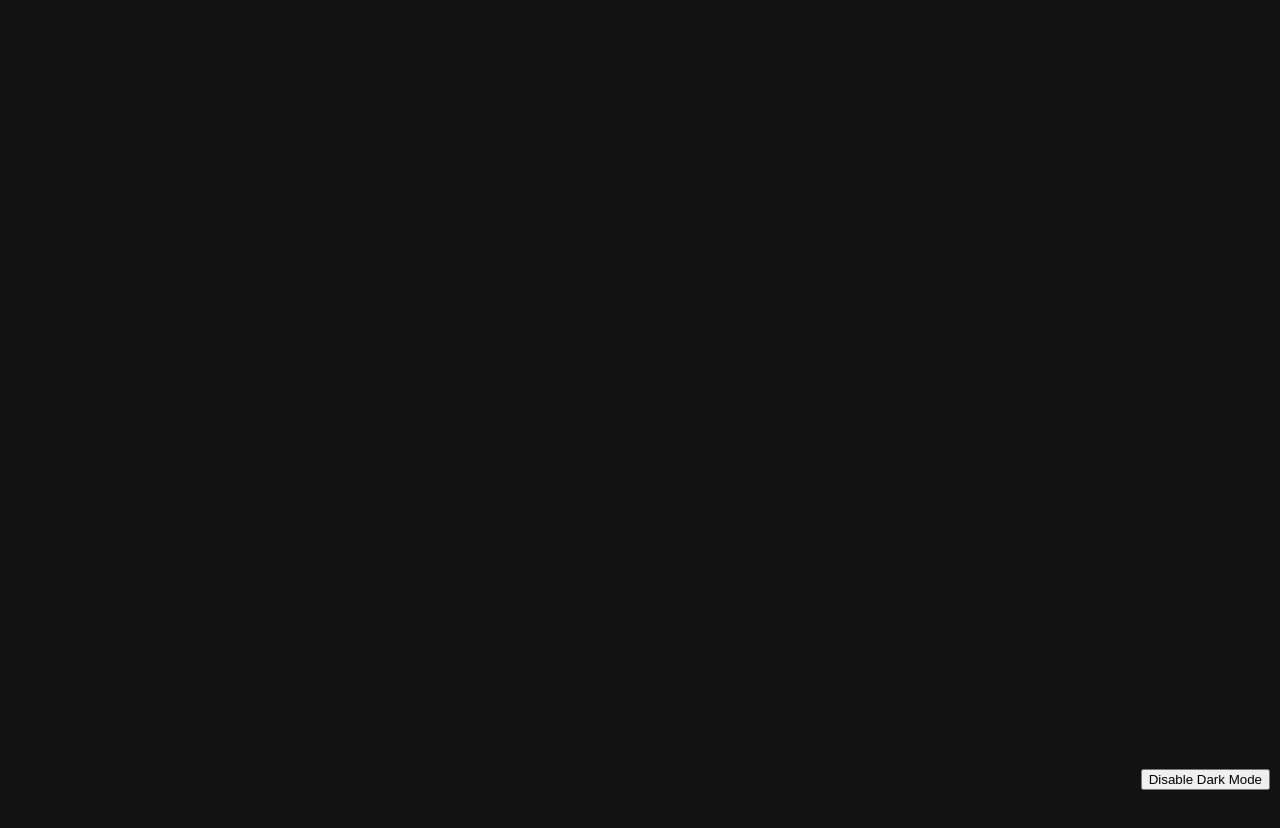
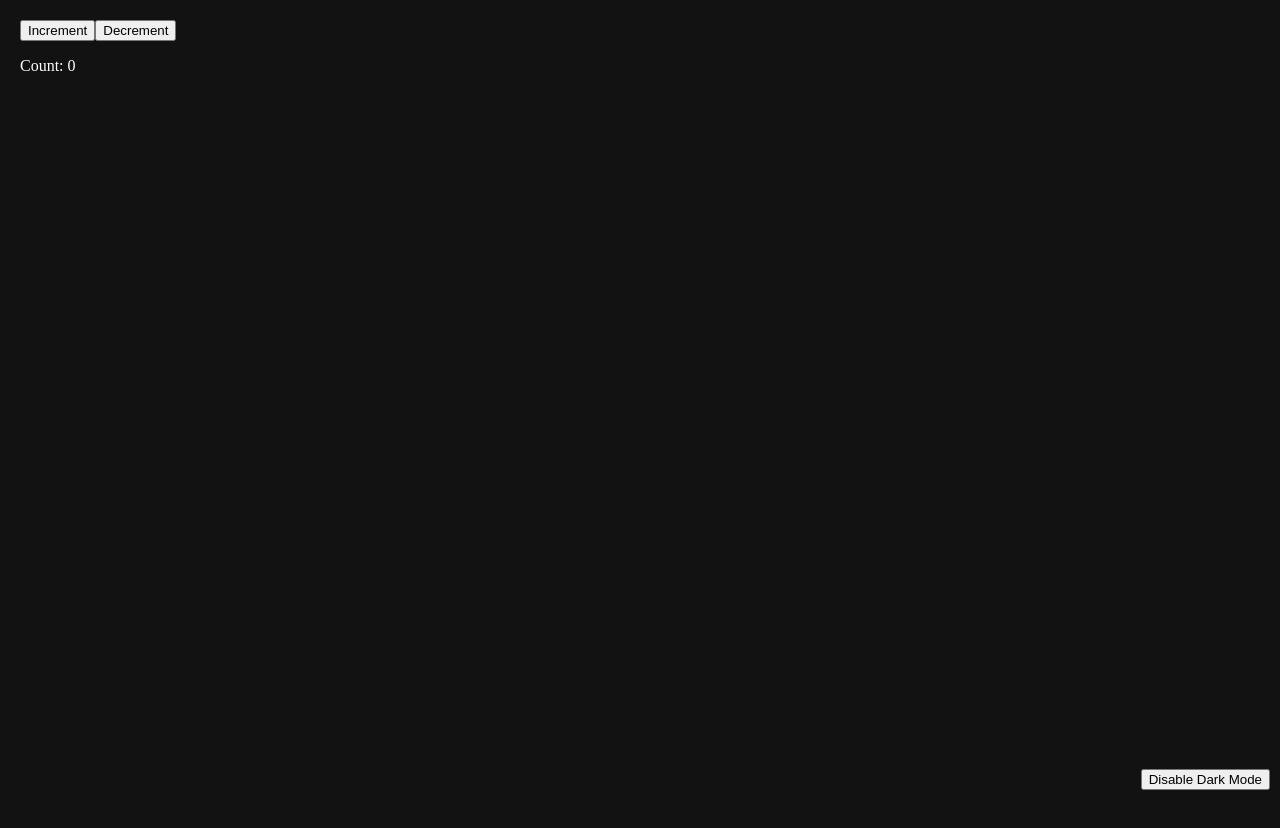
Before and after one commit to DylanIz/ReactTraining, a React (Vite) app in the folder ReactUpskill/react-demo/: page / in a window 1280 px wide. Shown: the top 828 px of the page. Built offline with nearby package versions, Linux system fonts and the light colour scheme.

Commit message:
useReducer setup

```diff
--- a/ReactUpskill/react-demo/src/App.tsx
+++ b/ReactUpskill/react-demo/src/App.tsx
@@ -1,11 +1,36 @@
+import { useReducer } from "react";
 import "./App.css";
 import DarkMode from "./Components/DarkMode";
 
+const initialState = {
+  count: 0,
+};
+
+const reducer = (state: { count: number }, action: { type: string }) => {
+  switch (action.type) {
+    case "increment":
+      return { ...state, count: state.count + 1 };
+    case "decrement":
+      return { ...state, count: state.count - 1 };
+    default:
+      return state;
+  }
+};
+
 const App = () => {
+  const [state, dispatch] = useReducer(reducer, initialState);
+
   return (
     <>
       <div className="app-container">
         <DarkMode />
+        <button onClick={() => dispatch({ type: "increment" })}>
+          Increment
+        </button>
+        <button onClick={() => dispatch({ type: "decrement" })}>
+          Decrement
+        </button>
+        <p>Count: {state.count}</p>
       </div>
     </>
   );
```
